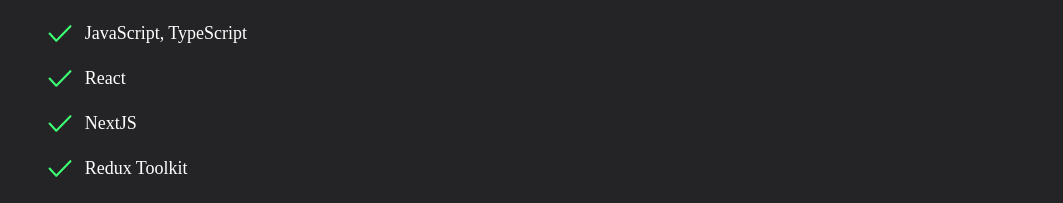
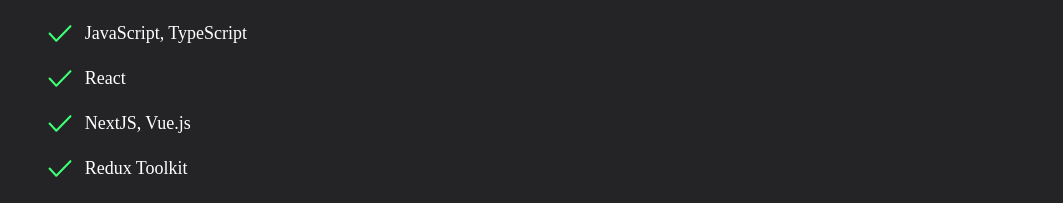
Before and after one commit to maria-kashpur/cv, a React (Vite) app: page / in a window 1280 px wide. Shown: the part 1847-2050 px from the top of the page, without its empty margins (108-1171 px from the left). Built offline with nearby package versions, Linux system fonts and the light colour scheme.

Commit message:
Change skills

```diff
--- a/src/components/Skills/Skills.tsx
+++ b/src/components/Skills/Skills.tsx
@@ -18,7 +18,7 @@
       "Layout using BEM methodology",
       "JavaScript, TypeScript",
       "React",
-      "NextJS",
+      "NextJS, Vue.js",
       "Redux Toolkit",
       "Writing tests using Jest, Vitest, React Testing Library",
       "Ability to work with bundlers (Webpack, Vite), integrate ESLint, Prettier, Husky, and other tools for development automation",
@@ -32,7 +32,7 @@
       "Верстка с использованием BEM",
       "JavaScript, TypeScript",
       "React",
-      "NextJS",
+      "NextJS, Vue.js",
       "Redux Toolkit",
       "Написание тестов с использованием Jest, Vitest, React Testing Library",
       "Умение работать со сборщиками (Webpack, Vite), подключать ESLint, Prettier, Husky и другие инструменты для автоматизации процесса разработки",
```
